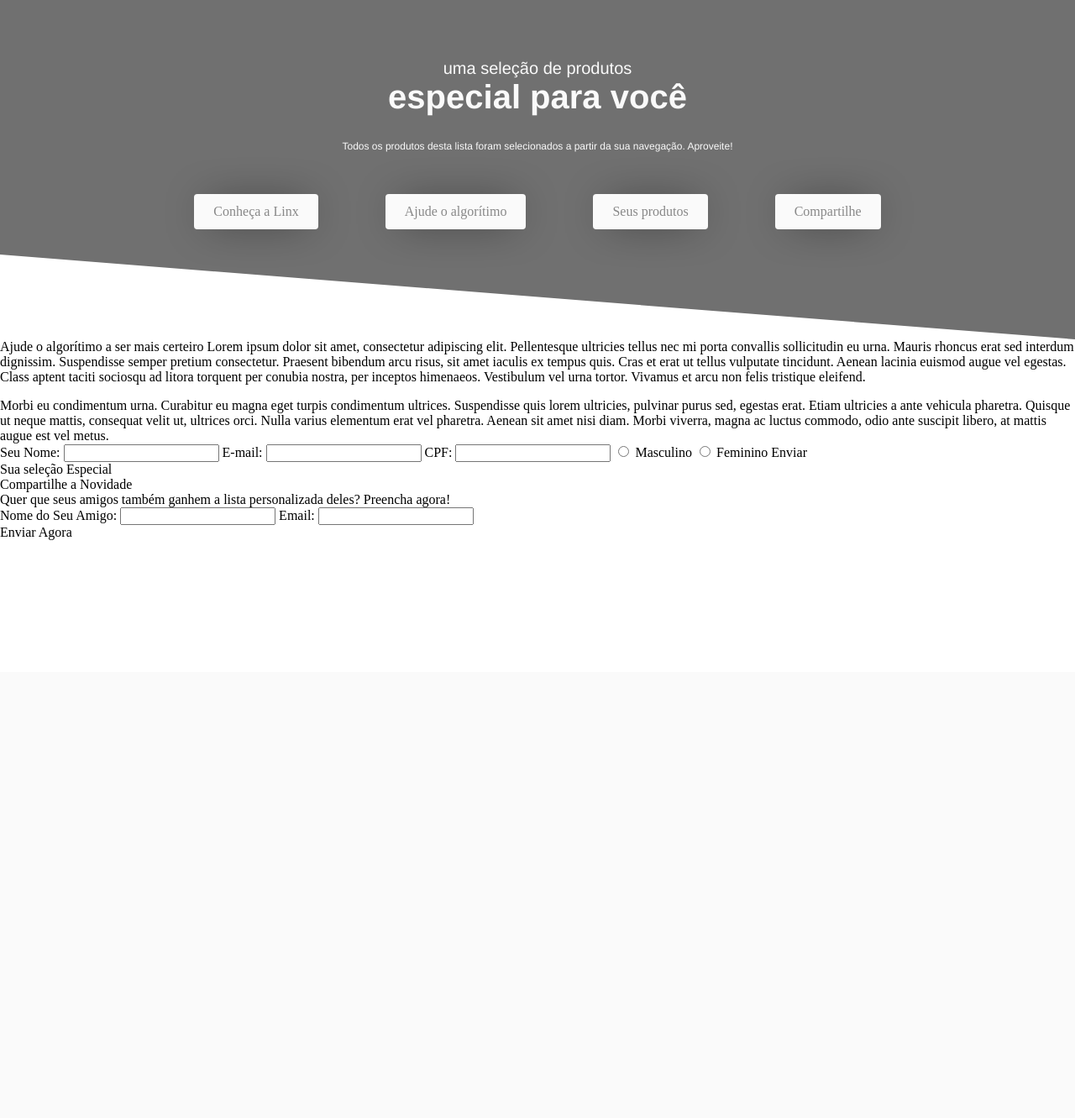
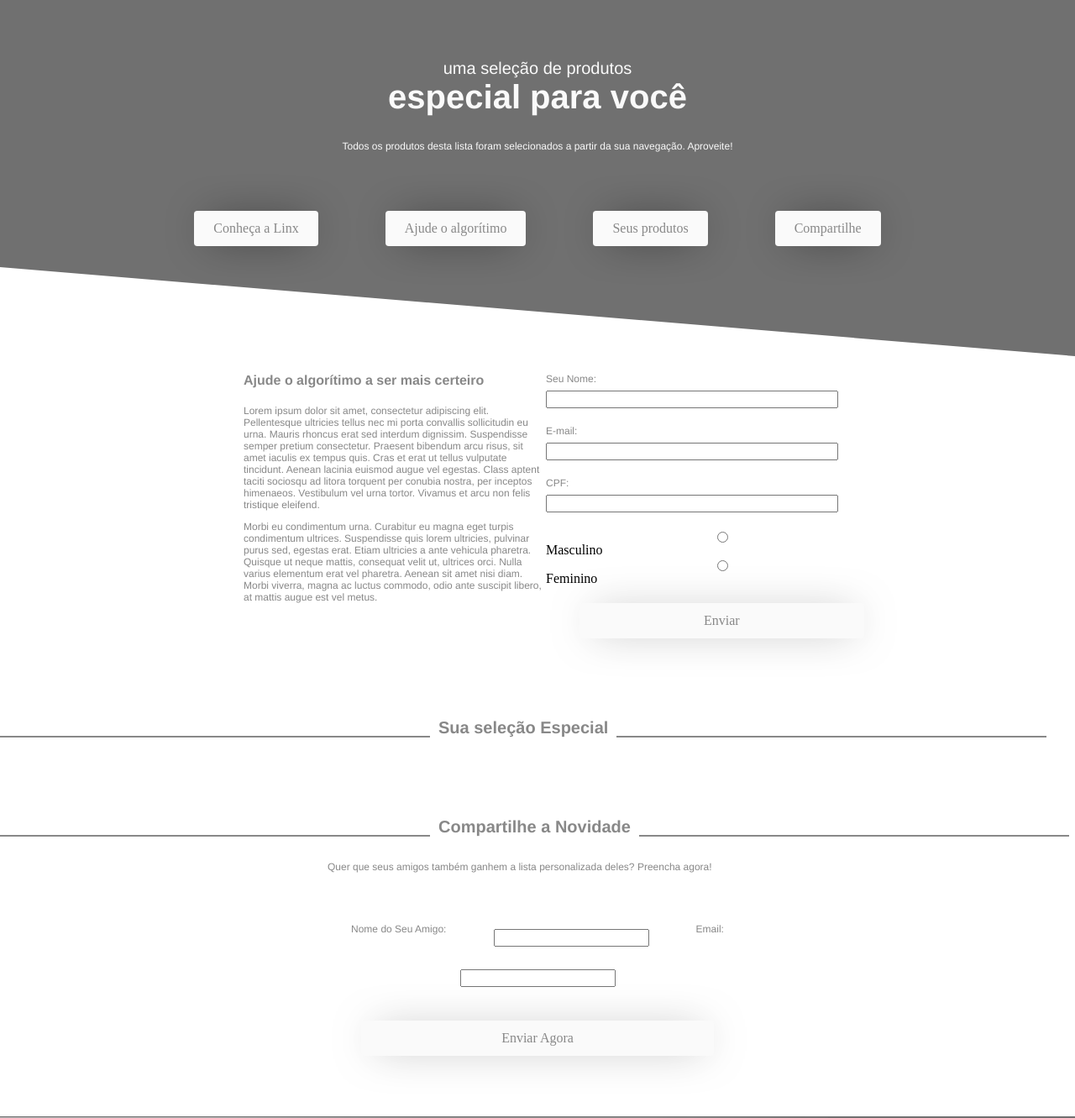
Before and after one commit to bcocheto/lab-interfaces-p2, a Flask app: page / in a window 1280 px wide. Shown: the whole page at 84% size. Before the commit the page ends 643 px from the top, so only its background shows below. Run offline with Flask 2, Linux system fonts and the light colour scheme.

Commit message:
Update main.css

```diff
--- a/App/view/static/css/main.css
+++ b/App/view/static/css/main.css
@@ -8,7 +8,8 @@
 
 :root{
     --hel: Helvetica;
-    --font-color: #FAFAFA;
+    --p-color: #FAFAFA;
+    --s-color: #888888
 }
 
 /* index.html */
@@ -17,7 +18,7 @@
     margin: 0px;
     padding: 0px;
     display: grid;
-    grid-template-areas: "top" "mid-1" "mid-2" "bottom";
+    grid-template-areas: "top" "mid-1" "line-one" "mid-2" "line-two" "bottom" "footer";
 }
 
 /* parte do título e botões */
@@ -47,7 +48,7 @@
     margin-top: 69px;
     font-family: var(--hel);
     font-size: 20px;
-    color: var(--font-color);
+    color: var(--p-color);
 }
 
 #title-max{
@@ -55,7 +56,7 @@
     font-family: var(--hel);
     font-size: 40px;
     font-weight: bold;
-    color: var(--font-color);
+    color: var(--p-color);
 }
 
 #subtitle{
@@ -63,11 +64,13 @@
     margin-top: 29px;
     font-family: var(--hel);
     font-size: 12px;
-    color: var(--font-color);
+    color: var(--p-color);
 }
 
 #buttons{
     grid-area: buttons;
+    margin-top: 50px;
+    margin-bottom: 130px;
     display: flex;
     flex-direction: row;
     flex-wrap: wrap;
@@ -79,18 +82,17 @@
     padding-left: 23px;
     padding-bottom: 12px;
     padding-right: 23px;
-    margin-top: 50px;
-    margin-bottom: 130px;
+    margin-top: 20px;
     margin-left: 40px;
     margin-right: 40px;
     text-align: center;
     font: var(--hel);
     letter-spacing: 0px;
-    color: #888888;
+    color: var(--s-color);
     opacity: 1;
-    background-color: var(--font-color);
+    background-color: var(--p-color);
     border: 1px ;
-    border-color: #707070;
+    border-color: var(--s-color);
     border-radius: 4px;
     -webkit-box-shadow: 2px 1px 50px -15px #000000;
     box-shadow: 2px 1px 50px -15px #000000;
@@ -100,4 +102,167 @@
 
 #mid-1{
     grid-area: mid-1;
+    margin-top: 20px;
+    display: grid;
+    grid-template-areas: "left right";
 }
+
+#mid-left{
+    grid-area: left;
+    margin-left: 290px;
+    display: flex;
+    flex-direction: column;
+    flex-wrap: wrap;
+    max-width: 520px;
+    justify-content: right;
+}
+
+#m-l-title{
+    font-family: var(--hel);
+    color: var(--s-color);
+    font-weight: bold;
+    font-size: 20;
+}
+
+#m-l-content{
+    margin-top: 20px;
+    font-family: var(--hel);
+    font-size: 12px;
+    font-weight: lighter;
+    color: var(--s-color);
+}
+
+#mid-right{
+    grid-area: right;
+    display: flex;
+    flex-direction: column;
+    flex-wrap: wrap;
+    max-width: 340px;
+    padding-right: 290px;
+}
+
+#m-r-title{
+    font-family: var(--hel);
+    font-size: 12px;
+    font-weight: lighter;
+    color: var(--s-color);
+}
+
+#m-r-form{
+    margin-top: 7px;
+    margin-bottom: 20px;
+    width: 100%;
+}
+
+#button-2{
+    padding-top: 12px;
+    padding-left: 148px;
+    padding-bottom: 12px;
+    padding-right: 148px;
+    margin-top: 20px;
+    margin-left: 40px;
+    margin-right: 40px;
+    text-align: center;
+    font: var(--hel);
+    letter-spacing: 0px;
+    color: var(--s-color);
+    opacity: 1;
+    background-color: var(--p-color);
+    border: 1px ;
+    border-color: var(--s-color);
+    border-radius: 4px;
+    -webkit-box-shadow: 2px 1px 50px -15px #707070;
+    box-shadow: 2px 1px 50px -15px #707070;
+}
+
+/* linha 1 */
+
+#line-text-space{
+    grid-area: line-one;
+    margin-top: 95px;
+    display: flex;
+    flex-direction: row;
+    flex-wrap: nowrap;
+}
+
+#line-text{
+    margin-left: 10px;
+    margin-right: 10px;
+    font-family: var(--hel);
+    font-size: 20px;
+    font-weight: bold;
+    color: var(--s-color);
+}
+
+#line{
+    border-bottom: 2px solid;
+    border-color: var(--s-color);
+    width: 40%;
+}
+
+#line-text-space-2{
+    grid-area: line-two;
+    margin-top: 95px;
+    display: flex;
+    flex-direction: row;
+    flex-wrap: nowrap;
+}
+
+
+/* itens */
+
+
+/* email */
+
+#email-g{
+    grid-area: bottom;
+    display: grid;
+    grid-template-areas: "e-title" "e-form" "e-button";
+    grid-template-rows: auto auto auto;
+    margin-left: 390px;
+    margin-right: 390px;
+}
+
+#email-title{
+    grid-area: e-title;
+    margin-top: 29px;
+    font-family: var(--hel);
+    font-size: 12px;
+    color: var(--s-color);
+}
+
+#e-form-f{
+    grid-area: e-form;
+    display: flex;
+    flex-direction: row;
+    flex-wrap: wrap;
+    margin-top: 60px;
+    justify-content: space-around;
+}
+
+#e-form{
+    margin-top: 7px;
+    margin-bottom: 20px;
+}
+
+#e-title{
+    font-family: var(--hel);
+    font-size: 12px;
+    font-weight: lighter;
+    color: var(--s-color);
+    text-align: justify;
+}
+/* footer */
+
+#footer{
+    grid-area: footer;
+    margin-top: 72px;
+    background: #707070 0% 0% no-repeat padding-box;
+    border: 1px solid #707070;
+    opacity: 1;
+    clip-path: polygon(0 0, 100% 0, 100% 100%, 0 75%);
+    display: flex;
+    flex-wrap: wrap;
+    flex-direction: row;
+    justify-content: center;
+}
```
